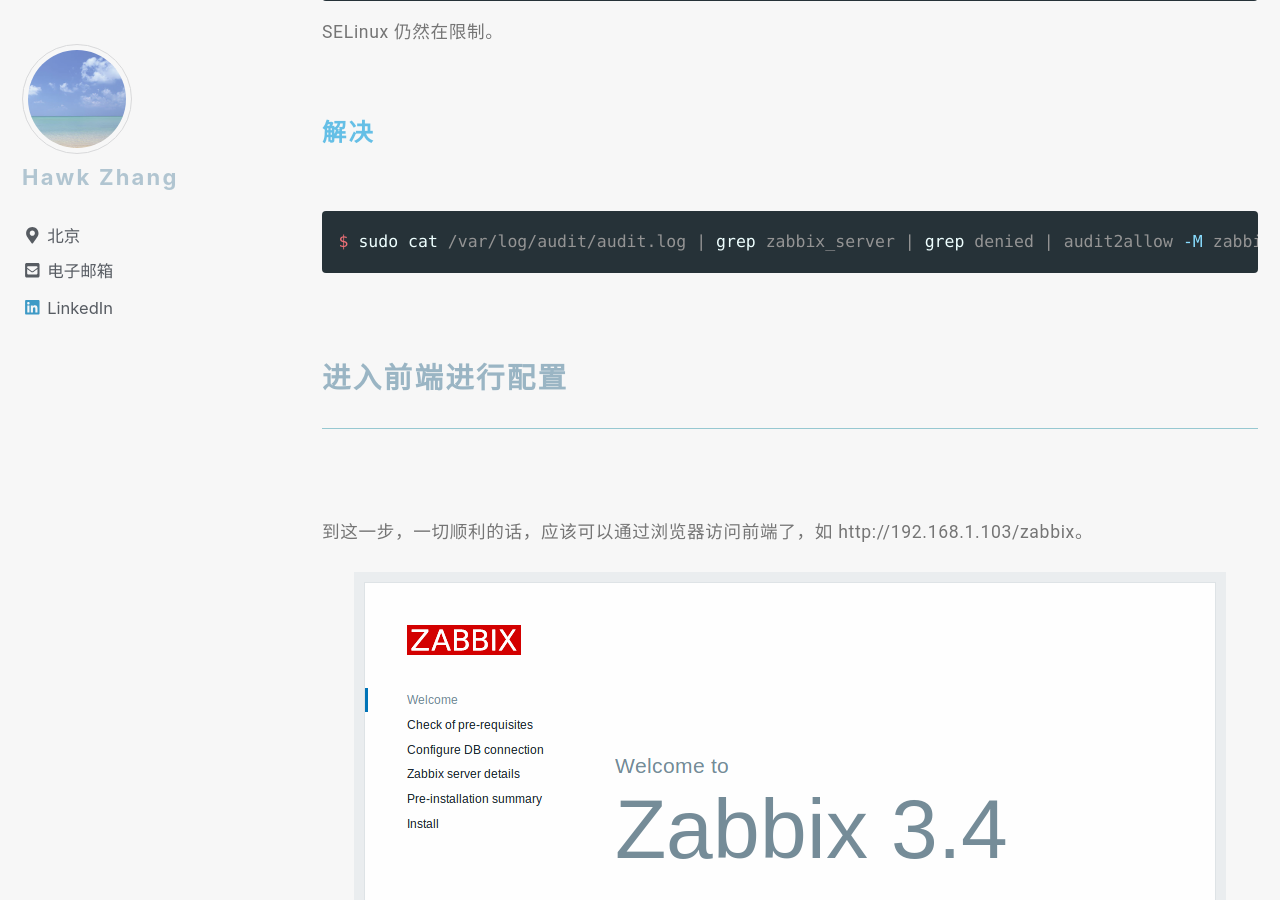
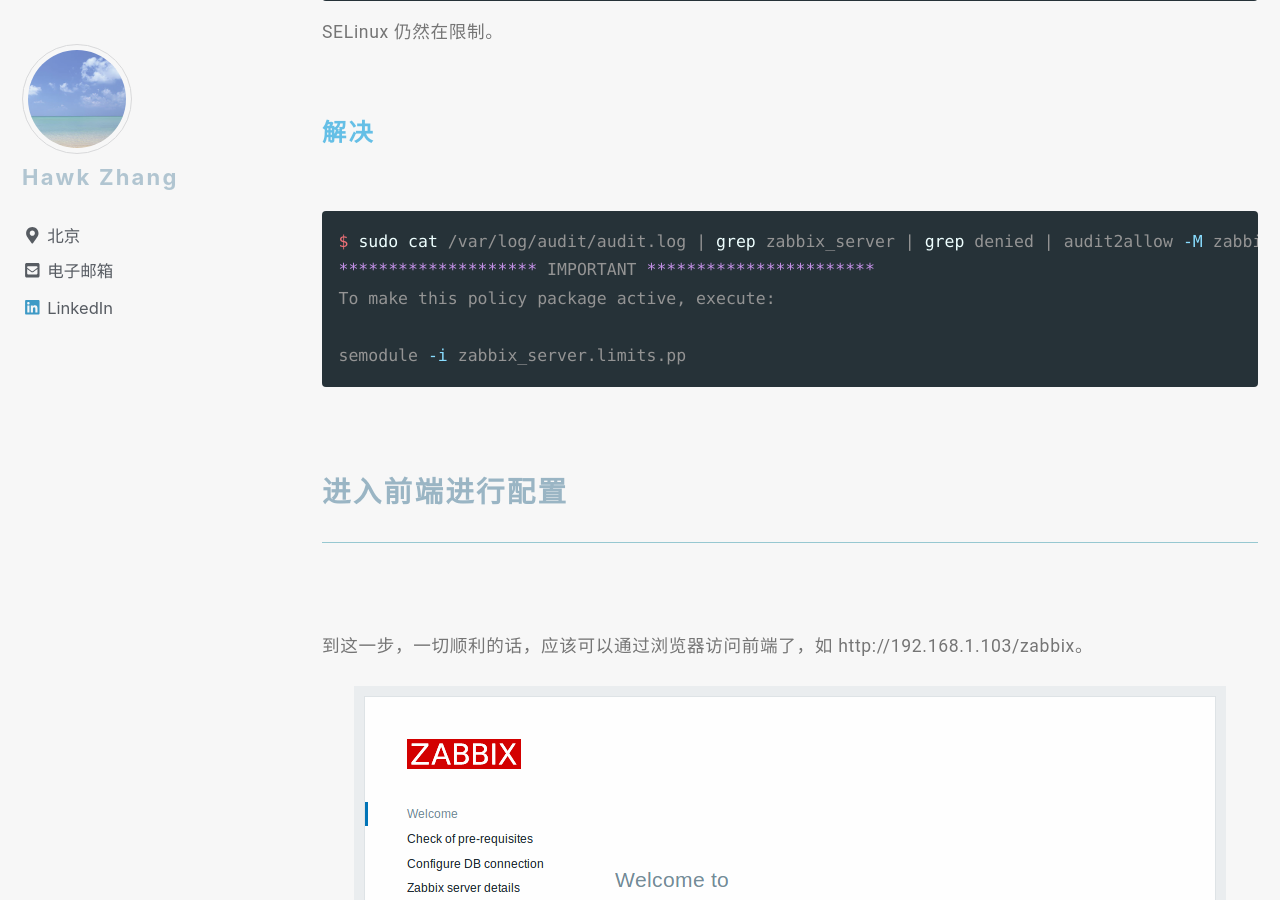
Before and after one commit to narru888/linotes_note, a Jekyll site: the page built from _posts/monitor/zabbix/2018-01-01-zabbix.basic.md, in a window 1280 px wide and 900 px high, scrolled down 12982 px. Built offline with Jekyll 4.4.1, drawn with Linux system fonts in a browser that asks for light colours; nearby versions of some CDN libraries; a script that is not in the unit is left out.

Commit message:
update on 2018-10-18 15:21:01 CST

````diff
--- a/_posts/monitor/zabbix/2018-01-01-zabbix.basic.md
+++ b/_posts/monitor/zabbix/2018-01-01-zabbix.basic.md
@@ -412,6 +412,10 @@
 
 ```bash
 $ sudo cat /var/log/audit/audit.log | grep zabbix_server | grep denied | audit2allow -M zabbix_server.limits
+******************** IMPORTANT ***********************
+To make this policy package active, execute:
+
+semodule -i zabbix_server.limits.pp
 ```
 
 
````
